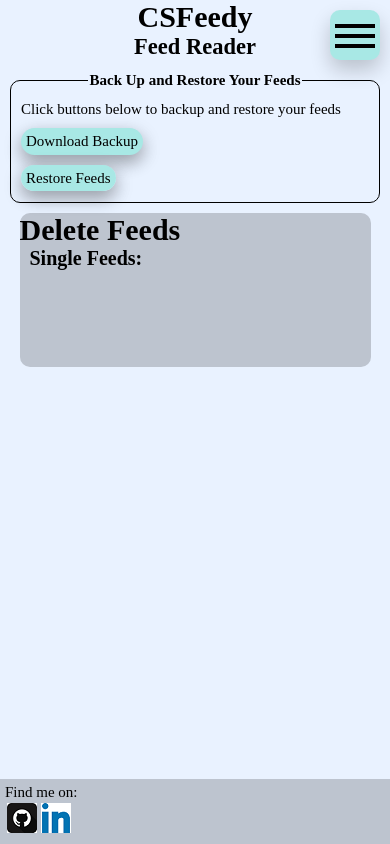
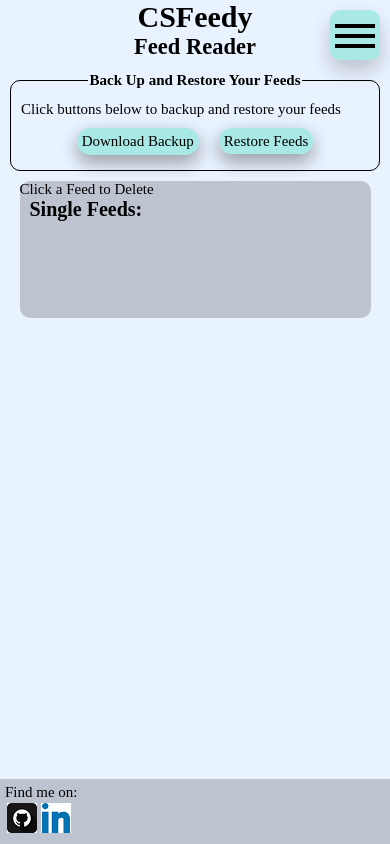
Before and after one commit to ARogala/cs-feedy, a React (Create React App) app: page /ManageFeeds in a window 390 px wide. Built offline with nearby package versions, Linux system fonts and the light colour scheme.

Commit message:
adjust ManageFeeds btn to give mobile text window more room

```diff
--- a/src/components/DeleteFeedBtnList.js
+++ b/src/components/DeleteFeedBtnList.js
@@ -91,7 +91,7 @@ class DeleteFeedBtnList extends React.Component {
 
 		return (
 			<div className="searchBox">
-	 			<h1>Delete Feeds</h1>
+	 			<span>Click a Feed to Delete</span>
 	 			<ul className="feedBtnList">
 	 				{dropDownUL}
 	 				<span>Single Feeds:</span>
--- a/src/components/ManageFeeds.css
+++ b/src/components/ManageFeeds.css
@@ -19,12 +19,15 @@
 	padding: 2px;
 }
 
+.MngFeedBtnContainer {
+	text-align: center;
+}
+
 .manageFeedForm__Btn {
 	background-color: #A8E8E5;
 	border-radius: 20px;
 	padding: 5px;
-	margin: 10px 0px 15px 0px;
-	display: block;
+	margin: 10px 10px 0px 0px;
 	box-shadow: 0 8px 16px 0 rgba(0,0,0,0.2), 0 6px 20px 0 rgba(0,0,0,0.19);
 }
 
@@ -50,6 +53,7 @@
 	background-color: #A8E8E5;
 	cursor: pointer;
 	padding: 5px;
+	margin-left: 10px;
 	border-radius: 20px;
 	box-shadow: 0 8px 16px 0 rgba(0,0,0,0.2), 0 6px 20px 0 rgba(0,0,0,0.19);
 }
--- a/src/components/ManageFeeds.js
+++ b/src/components/ManageFeeds.js
@@ -65,6 +65,7 @@ function ManageFeeds(props) {
 				<fieldset>
 					<legend>Back Up and Restore Your Feeds</legend>
 					<label htmlFor="backUpBtn">Click buttons below to backup and restore your feeds</label>
+					<div className="MngFeedBtnContainer">
 						<button
 							type="button"
 							id="backUpBtn"
@@ -84,7 +85,9 @@ function ManageFeeds(props) {
 							className="manageFeedForm__input--file"
 							onChange={(evt) => restoreFeeds(evt)}
 						/>
+
 						<label htmlFor="backUpFile">Restore Feeds</label>
+					</div>
 				</fieldset>
 			</form>
 
```
Lines whose indentation alone changed are shown as unchanged.
